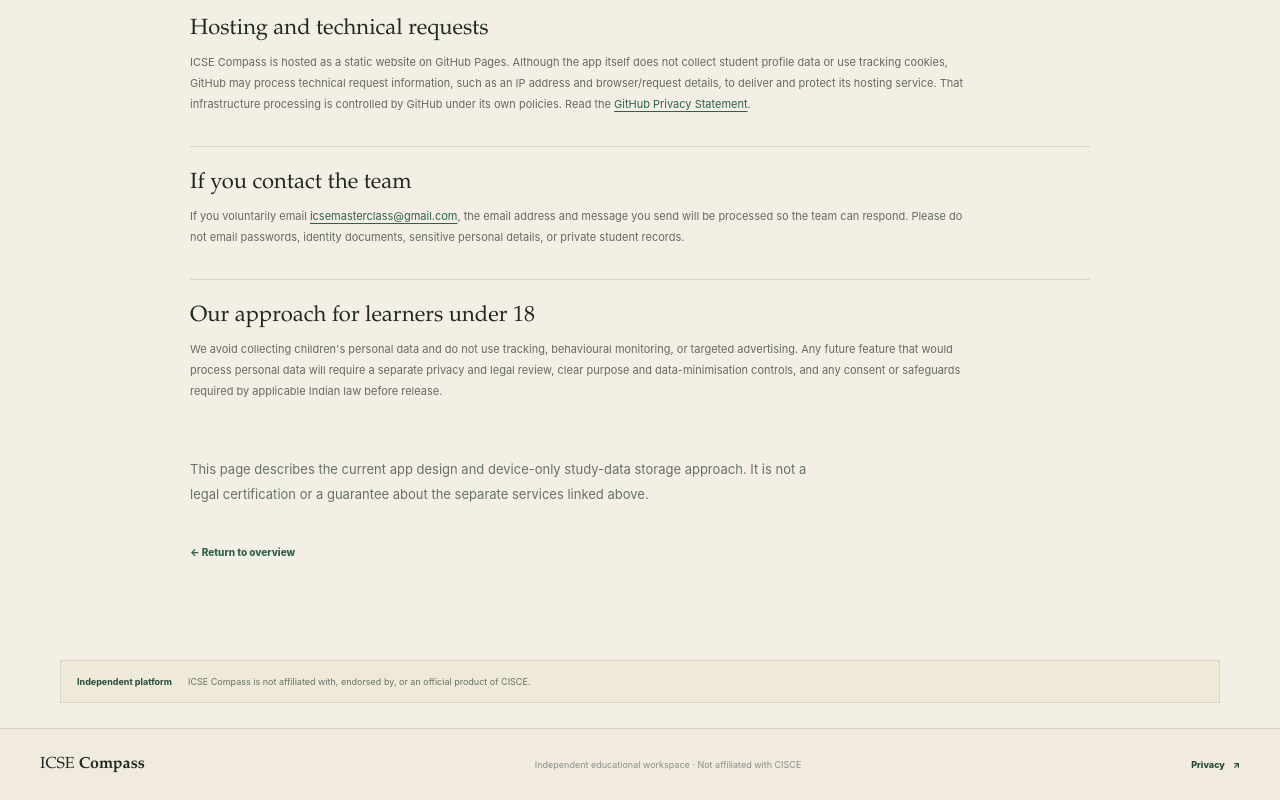
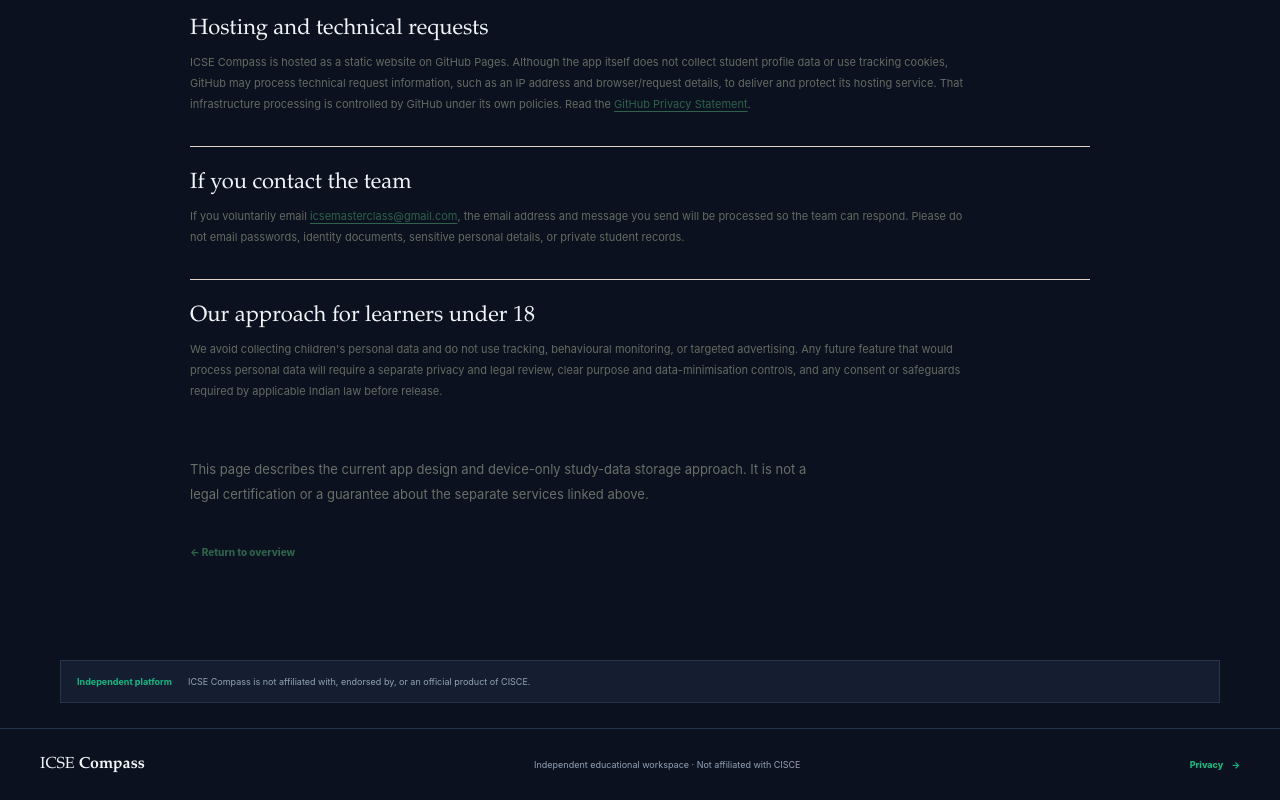
Before and after one commit to icse-cbse-10-12/icse-compass, a SvelteKit app: page /privacy in a window 1280 px wide. Shown: the part 1002-1802 px from the top of the page. Built offline with nearby package versions, Linux system fonts and the light colour scheme.

Commit message:
Fix educator directory and apply Oxford Midnight theme

```diff
--- a/src/app.html
+++ b/src/app.html
@@ -1,2 +1,2 @@
 <!doctype html>
-<html lang="en"><head><meta charset="utf-8" /><meta name="viewport" content="width=device-width, initial-scale=1" /><meta name="theme-color" content="#356B58" />%sveltekit.head%</head><body data-sveltekit-preload-data="hover"><div style="display: contents">%sveltekit.body%</div></body></html>
+<html lang="en"><head><meta charset="utf-8" /><meta name="viewport" content="width=device-width, initial-scale=1" /><meta name="theme-color" content="#0B111E" /><meta name="color-scheme" content="dark" />%sveltekit.head%</head><body data-sveltekit-preload-data="hover"><div style="display: contents">%sveltekit.body%</div></body></html>
--- a/src/routes/+layout.svelte
+++ b/src/routes/+layout.svelte
@@ -5,6 +5,7 @@
   import { page } from '$app/state';
 
   const homeUrl = siteOrigin + siteBase + '/';
+  const mobileRoutes = publicRoutes.filter((route) => ['Overview', 'Materials', 'Papers', 'Syllabus'].includes(route.shortLabel));
   const structuredData = {
     '@context': 'https://schema.org',
     '@graph': [
@@ -49,7 +50,7 @@
 
     <nav class="desktop-nav" aria-label="Main navigation">
       {#each publicRoutes as route}
-        <a href="{siteBase}{route.path}" class="nav-link" aria-current={page.url.pathname === siteBase + route.path ? "page" : undefined}>{route.label}<span aria-hidden="true">↗</span></a>
+        <a href="{siteBase}{route.path}" class="nav-link" aria-current={page.url.pathname === siteBase + route.path ? "page" : undefined}>{route.label}<span aria-hidden="true">→</span></a>
       {/each}
     </nav>
     <span class="public-label"><span aria-hidden="true"></span> OPEN ACCESS</span>
@@ -61,12 +62,12 @@
   <footer class="footer">
     <a href="{siteBase}/" class="footer-brand">ICSE <strong>Compass</strong></a>
     <span>Independent educational workspace · Not affiliated with CISCE</span>
-    <a class="footer-link" href="{siteBase}{privacyPath}">Privacy <span aria-hidden="true">↗</span></a>
+    <a class="footer-link" href="{siteBase}{privacyPath}">Privacy <span aria-hidden="true">→</span></a>
   </footer>
 </div>
 
 <nav class="mobile-nav" aria-label="Quick navigation">
-  {#each publicRoutes as route}
+  {#each mobileRoutes as route}
     <a href="{siteBase}{route.path}" aria-label={route.label} aria-current={page.url.pathname === siteBase + route.path ? "page" : undefined}>
       <span class="mobile-nav-icon" aria-hidden="true">
         {#if route.shortLabel === 'Overview'}
--- a/src/styles.css
+++ b/src/styles.css
@@ -2,34 +2,18 @@
 
 :root {
   font-family: Inter, "Avenir Next", Avenir, "Segoe UI", sans-serif;
-  color: #252923;
-  background: #f6f5f0;
-  font-synthesis: none;
-  text-rendering: optimizeLegibility;
-  -webkit-font-smoothing: antialiased;
-  --paper: #f6f5f0;
-  --paper-light: #ffffff;
-  --white: #ffffff;
-  --ink: #16263e;
-  --ink-soft: #34445a;
-  --navy: #16263e;
-  --terracotta: #c84b31;
-  --green: #16263e;
-  --green-dark: #0f1b2c;
-  --sage: #e9edf2;
-  --sage-deep: #cbd3df;
-  --sand: #e7d9cf;
-  --muted: #596477;
-  --muted-light: #7c8795;
-  --line: #e2dfd7;
-  --line-strong: #c9c5bb;
+  color: #F1F5F9; background: #0B111E; color-scheme: dark;
+  font-synthesis: none; text-rendering: optimizeLegibility; -webkit-font-smoothing: antialiased;
+  --bg-paper: #0B111E; --bg-canvas: #0B111E; --bg-card: #141E30; --bg-subtle: #1C2942;
+  --ink-primary: #F1F5F9; --ink-muted: #94A3B8; --accent-primary: #10B981; --accent-warm: #F59E0B;
+  --border-hairline: #26334D; --paper: #0B111E; --paper-light: #141E30; --white: #F1F5F9;
+  --ink: #F1F5F9; --ink-soft: #94A3B8; --navy: #0B111E; --terracotta: #F59E0B;
+  --green: #10B981; --green-dark: #10B981; --sage: #1C2942; --sage-deep: #26334D;
+  --sand: #1C2942; --muted: #94A3B8; --muted-light: #94A3B8; --line: #26334D; --line-strong: #334466;
   --serif: "Iowan Old Style", "Baskerville", "Palatino Linotype", "Book Antiqua", Georgia, serif;
   --sans: "Manrope", Inter, "Avenir Next", Avenir, "Segoe UI", sans-serif;
-  --page-width: 1160px;
-  --radius-sm: 4px;
-  --radius-md: 8px;
-  --radius-lg: 12px;
-  --shadow-soft: 0 16px 48px rgba(37, 41, 35, .055);
+  --page-width: 1160px; --radius-sm: 4px; --radius-md: 8px; --radius-lg: 12px;
+  --shadow-soft: 0 2px 0 rgba(51, 68, 102, .42);
 }
 
 * { box-sizing: border-box; }
@@ -94,7 +78,7 @@ h1, h2, h3, p { text-wrap: pretty; }
 .compass-ring-inner { width: 186px; height: 186px; border-style: dashed; border-color: rgba(53, 107, 88, .34); }
 .compass-axis { position: absolute; width: 1px; height: 292px; background: rgba(53, 107, 88, .28); }
 .compass-axis::after { content: ""; position: absolute; width: 292px; height: 1px; top: 50%; left: 50%; background: rgba(53, 107, 88, .28); transform: translate(-50%, -50%); }
-.compass-needle { position: relative; width: 92px; height: 118px; clip-path: polygon(50% 0, 100% 88%, 50% 69%, 0 88%); background: linear-gradient(145deg, #356b58 0 49%, #b5c3ae 50% 100%); transform: rotate(35deg); filter: drop-shadow(0 8px 9px rgba(37, 41, 35, .16)); }
+.compass-needle { position: relative; width: 92px; height: 118px; clip-path: polygon(50% 0, 100% 88%, 50% 69%, 0 88%); background: linear-gradient(145deg, #356b58 0 49%, #b5c3ae 50% 100%); transform: rotate(35deg); filter: none; }
 .compass-north, .compass-east, .compass-south, .compass-west { position: absolute; color: #637264; font: 600 9px var(--serif); }
 .compass-north { top: -3px; } .compass-east { right: 2px; } .compass-south { bottom: -3px; } .compass-west { left: 2px; }
 .compass-centre { position: absolute; width: 10px; height: 10px; border-radius: 50%; background: #f5f1e8; border: 2px solid var(--green); }
@@ -1049,7 +1033,7 @@ body { color: var(--ink); background: var(--paper); }
 
 /* Accessible, source-first preview dialog */
 .resource-preview-dialog { width: min(920px, calc(100% - 28px)); max-width: 920px; max-height: min(88vh, 820px); padding: 0; overflow: auto; color: #24352c; background: #fffaf1; border: 1px solid #cfc3b2; box-shadow: 0 24px 80px rgba(18,29,22,.35); }
-.resource-preview-dialog::backdrop { background: rgba(22,34,27,.72); backdrop-filter: blur(3px); }
+.resource-preview-dialog::backdrop { background: rgba(22,34,27,.72); backdrop-filter: none; }
 .preview-dialog-shell { display: flex; flex-direction: column; }
 .preview-dialog-header { position: sticky; top: 0; z-index: 2; display: flex; align-items: flex-start; justify-content: space-between; gap: 15px; padding: 19px 22px; background: #f5efe4; border-bottom: 1px solid #ded4c5; }
 .preview-dialog-header span { color: #7b867a; font-size: 7px; letter-spacing: 1.2px; font-weight: 900; }
@@ -1209,3 +1193,80 @@ body { color: var(--ink); background: var(--paper); }
   .home-rule-preview-title { margin-top: 23px; }
   .home-rule-preview-title strong { font-size: 23px; }
 }
+
+
+/* Deep Oxford Midnight — consistent low-glare surfaces across every route. */
+:root { color-scheme: dark; }
+html, body, .app-shell { background: #0B111E; color: #F1F5F9; }
+.topbar, .footer { background: #0B111E; border-color: #26334D; }
+.brand-name, .page-heading h1, .creator-card h2, .footer-brand, .resource-card-v2 h2,
+.home-rule-copy h1, .catalogue-heading-v2 h1, .educator-hero h1 { color: #F1F5F9; }
+.brand-caption, .nav-link, .public-label, .footer, .page-intro, .home-rule-lede,
+.home-rule-footnote, .creator-card > p:not(.platform), .creator-state p, .resource-description,
+.resource-byline, .filter-heading, .results-toolbar, .preview-dialog-header span,
+.preview-dialog-info dt, .preview-dialog-info > p { color: #94A3B8; }
+.nav-link:hover, .nav-link[aria-current="page"] { color: #10B981; background: #1C2942; }
+.nav-link[aria-current="page"] { box-shadow: inset 0 -2px 0 #10B981; }
+.button-primary, .home-enter-button, .official-link { color: #06281E; background: #10B981; border-color: #10B981; box-shadow: none; }
+.button-primary:hover, .home-enter-button:hover, .official-link:hover { color: #06281E; background: #10B981; }
+.text-action, .back-link, .footer-link, .creator-card .platform, .creator-actions a,
+.heading-aside strong, .eyebrow, .home-rule-copy h1 em { color: #10B981; }
+.hero-art, .art-note, .destination-card, .search-row, .filter-grid select, .resource-card,
+.creator-card, .resource-item, .study-summary, .structure-panel, .revision-panel,
+.resource-section, .player-sidebar, .home-search-field-v2, .subject-tile, .home-data-state,
+.sample-sheet-front, .search-row-v2, .catalogue-tools-v2 .filter-grid select, .resource-card-v2,
+.resource-preview-dialog, .preview-dialog-header, .creator-state, .educator-hero,
+.catalogue-note, .independence-notice, .preview-dialog-image, .preview-dialog-close,
+.art-index, .home-library-panel, .catalogue-tools-v2, .sample-sheet, .discovery-tile {
+  background-color: #141E30; border-color: #26334D; color: #F1F5F9;
+}
+.search-row input, .filter-grid select, input, select, textarea { background-color: #1C2942; color: #F1F5F9; border-color: #26334D; }
+input::placeholder, textarea::placeholder, .search-row input::placeholder { color: #94A3B8; }
+.creator-monogram, .creator-resource-format, .preview-dialog-close, .catalogue-quick-filters button,
+.mobile-nav a[aria-current="page"] .mobile-nav-icon, .clear-button:hover, .retry-button:hover {
+  background: #1C2942; border-color: #26334D; color: #10B981;
+}
+.creator-resource-preview, .creator-resource-link, .creator-actions, .preview-dialog-header,
+.preview-dialog-info dl, .preview-dialog-info dl div { border-color: #26334D; }
+.creator-resource-title, .creator-card h2, .creator-state strong, .preview-dialog-header h2,
+.preview-dialog-info dd, .resource-card-v2 h2 { color: #F1F5F9; }
+.creator-preview-heading, .creator-no-resources, .resource-count, .creator-state p,
+.preview-dialog-image > span, .preview-dialog-image > p, .preview-info-kicker { color: #94A3B8; }
+.creator-resource-arrow, .creator-actions-discovery a:first-child { color: #10B981; }
+.creator-pending-actions a, .compass-track button.active { background: #10B981; color: #06281E; border-color: #10B981; }
+.compass-track button { background: #1C2942; color: #94A3B8; border-color: #26334D; }
+.compass-track { scrollbar-color: #26334D transparent; }
+.creator-card, .creator-state, .destination-card, .resource-card-v2, .catalogue-tools,
+.educator-hero, .home-rule-preview { border-bottom: 2px solid #334466; box-shadow: none; }
+.home-rule-preview { background: #141E30; border-color: #26334D; color: #F1F5F9; }
+.home-rule-preview-top, .home-rule-preview-title small, .home-rule-preview-foot,
+.home-rule-loading, .home-rule-error { color: #94A3B8; }
+.home-rule-stats strong, .home-rule-samples a span:first-child { color: #F59E0B; }
+.home-rule-samples a { color: #F1F5F9; border-color: #26334D; }
+.independence-notice { background: #141E30; color: #94A3B8; border-color: #26334D; }
+.independence-notice strong { color: #10B981; }
+.resource-preview-dialog { background: #141E30; color: #F1F5F9; border-color: #26334D; box-shadow: 0 12px 30px rgba(0,0,0,.22); }
+.resource-preview-dialog::backdrop { background: rgba(5,10,20,.78); backdrop-filter: none; }
+.preview-dialog-header { background: #141E30; }
+.preview-dialog-image { background: #1C2942; }
+.preview-dialog-close { color: #10B981; }
+.preview-dialog-info dd { color: #F1F5F9; }
+@media (max-width: 768px) {
+  body { padding-bottom: calc(64px + env(safe-area-inset-bottom)); }
+  .mobile-nav { display: grid; grid-template-columns: repeat(4, minmax(0, 1fr)); position: fixed; z-index: 50; inset: auto 0 0; min-height: calc(56px + env(safe-area-inset-bottom)); padding: 0 8px env(safe-area-inset-bottom); background: #0B111E; border-top: 1px solid #26334D; }
+  .mobile-nav a { display: flex; min-width: 0; min-height: 56px; flex-direction: column; align-items: center; justify-content: center; gap: 4px; color: #94A3B8; font-size: 10px; font-weight: 750; }
+  .mobile-nav a[aria-current="page"] { color: #10B981; }
+  .mobile-nav-icon { display: grid; width: 22px; height: 22px; place-items: center; }
+  .mobile-nav-icon svg { width: 21px; height: 21px; }
+}
+@media (prefers-reduced-motion: reduce) { .compass-track { scroll-behavior: auto; } }
+
+.hero-art, .destination-card, .search-row, .filter-grid select, .resource-card, .creator-card,
+.resource-item, .study-summary, .structure-panel, .revision-panel, .resource-section, .player-sidebar,
+.home-search-field-v2, .subject-tile, .home-data-state, .sample-sheet-front, .search-row-v2,
+.catalogue-tools-v2 .filter-grid select, .resource-card-v2, .resource-preview-dialog,
+.preview-dialog-header { background-color: #141E30; color: #F1F5F9; border-color: #26334D; }
+.compass-centre, .creator-monogram, .mobile-nav a[aria-current="page"] .mobile-nav-icon,
+.clear-button:hover, .retry-button:hover { background-color: #1C2942; color: #10B981; border-color: #26334D; }
+.resource-preview-image, .preview-dialog-image, .discovery-lessons { background-color: #1C2942; color: #94A3B8; border-color: #26334D; }
+.subject-chemistry .resource-cover-art { background-color: #1C2942; }
--- a/vite.config.ts
+++ b/vite.config.ts
@@ -21,8 +21,8 @@ export default defineConfig({
           name: 'ICSE Compass',
           short_name: 'ICSE Compass',
           description: 'An independent academic workspace for ICSE learners.',
-          theme_color: '#356B58',
-          background_color: '#F5F1E8',
+          theme_color: '#0B111E',
+          background_color: '#0B111E',
           display: 'standalone',
           scope: '/icse-compass/',
           start_url: '/icse-compass/',
```
Also changed, not shown: src/routes/creators/+page.svelte (+71 -49 lines).
